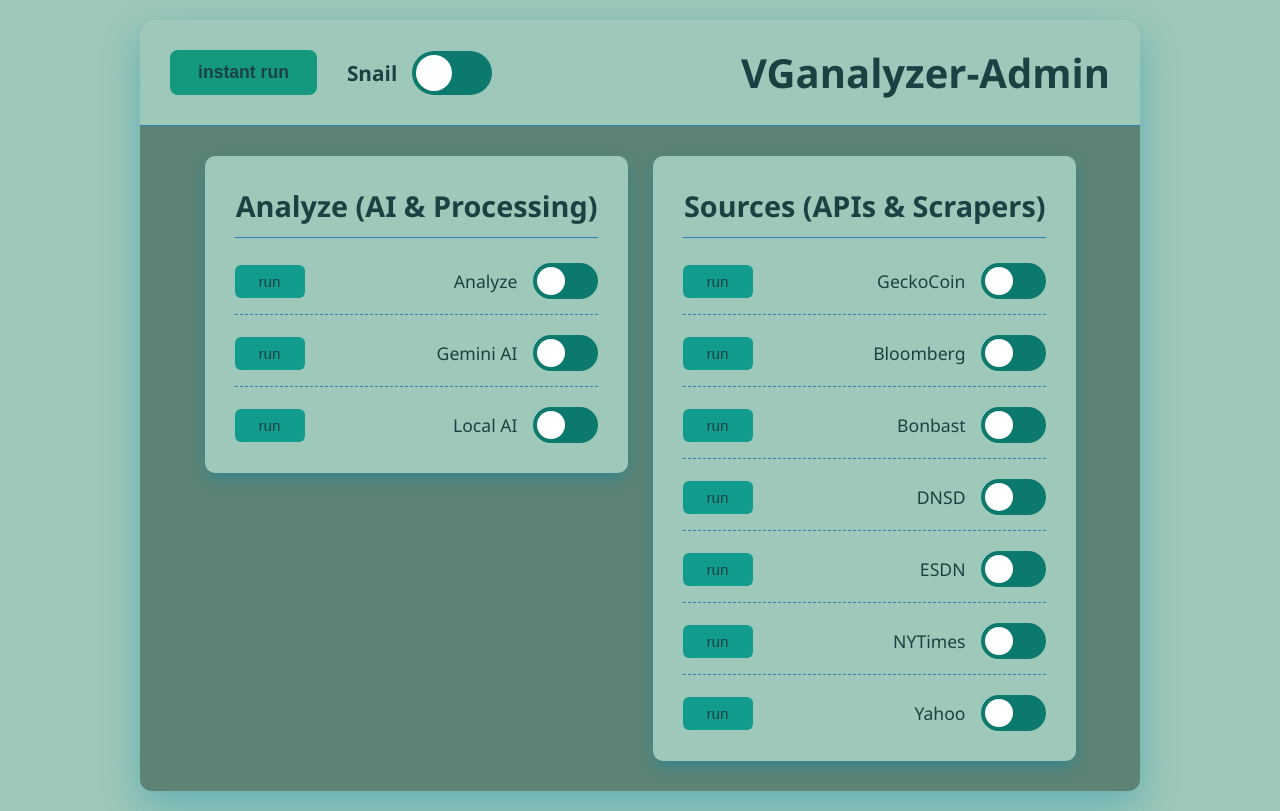
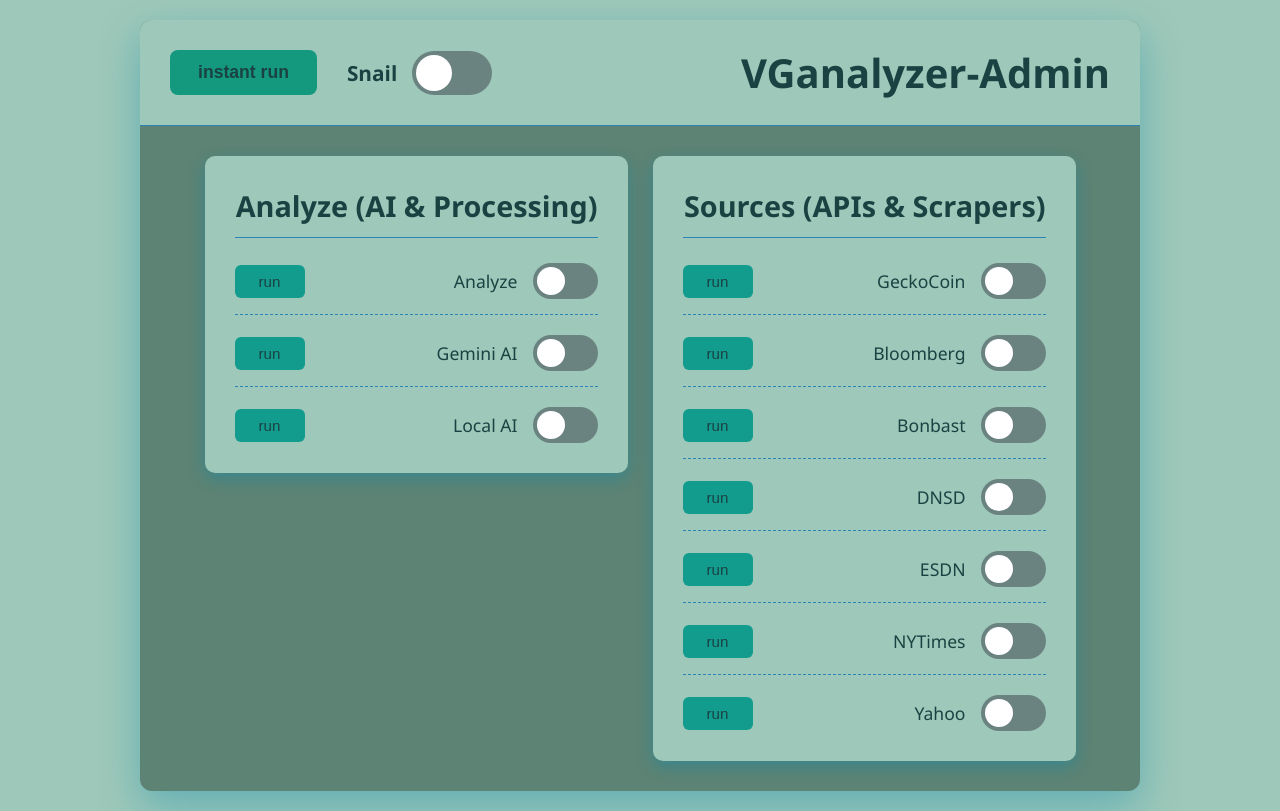
Before and after one commit to alirezaArz/Ecovision, a Django app: page /admin/ in a window 1280 px wide. Run offline with Django 5.2, Linux system fonts and the light colour scheme.

Commit message:
css fixed

```diff
--- a/static/admin_style.css
+++ b/static/admin_style.css
@@ -164,7 +164,7 @@ body {
     left: 0;
     right: 0;
     bottom: 0;
-    background-color: #0b7a6d; /* Darker gray for off state */
+    background-color: #6b8380; /* Darker gray for off state */
     transition: .4s;
     border-radius: 36px;
 }
```
